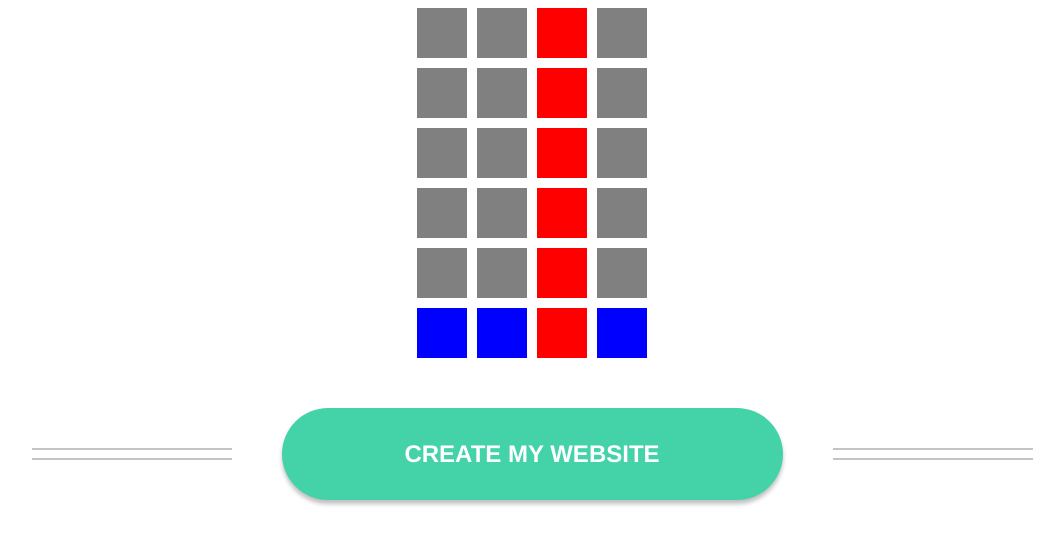
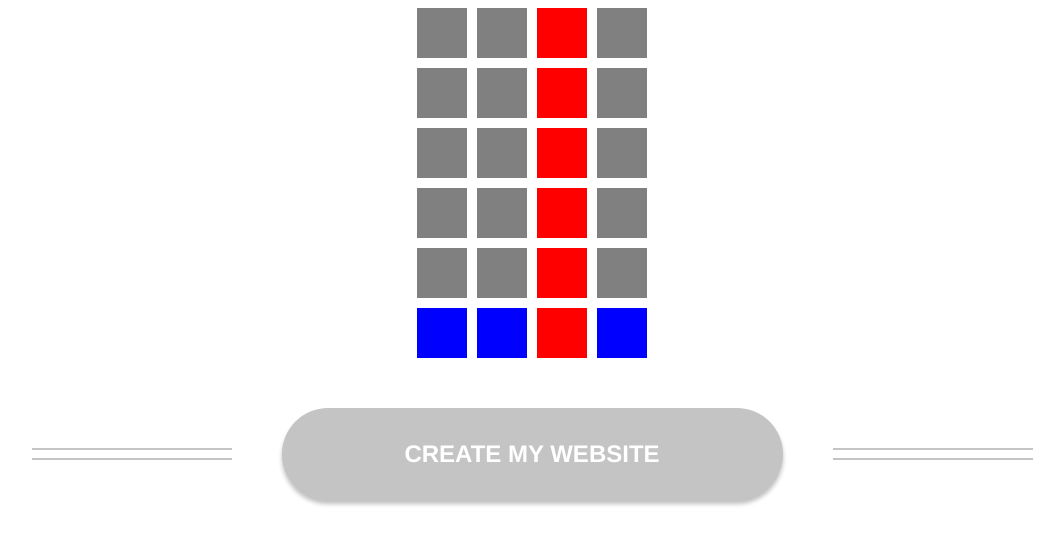
Before and after one commit to aksunia18091995/cursor-education-start, a plain HTML site: page homework08/index.html in a window 1280 px wide. In both pictures the pointer is over the button "CREATE MY WEBSITE". Shown: the whole page, without its empty margins (116-1180 px from the left). Drawn offline with Linux system fonts and the light colour scheme.

Commit message:
add cursor and hover

```diff
--- a/homework08/style.css
+++ b/homework08/style.css
@@ -45,6 +45,11 @@ footer {
   line-height: 28px;
   color: #ffffff;
   position: relative;
+  cursor: pointer;
+}
+
+.footer_button:hover {
+  background: #c4c4c4;
 }
 
 .footer_button::after {
```
